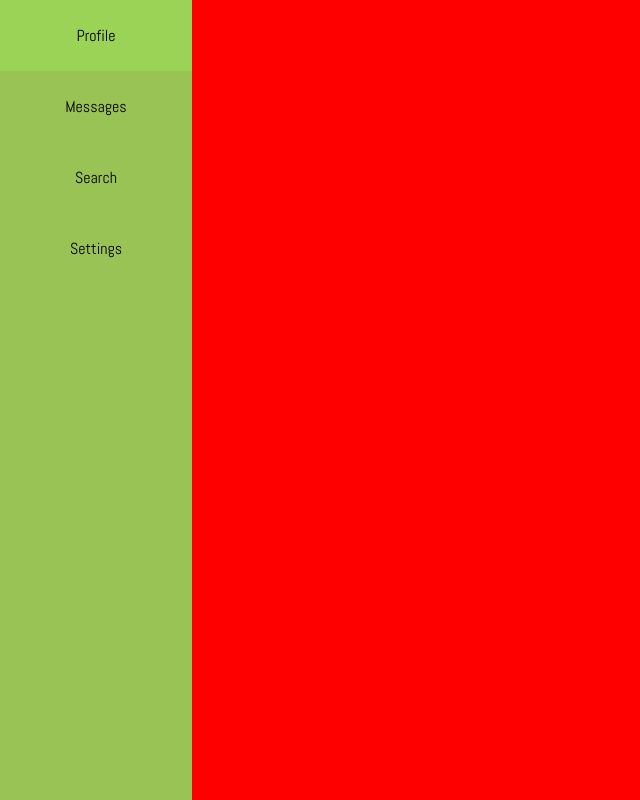
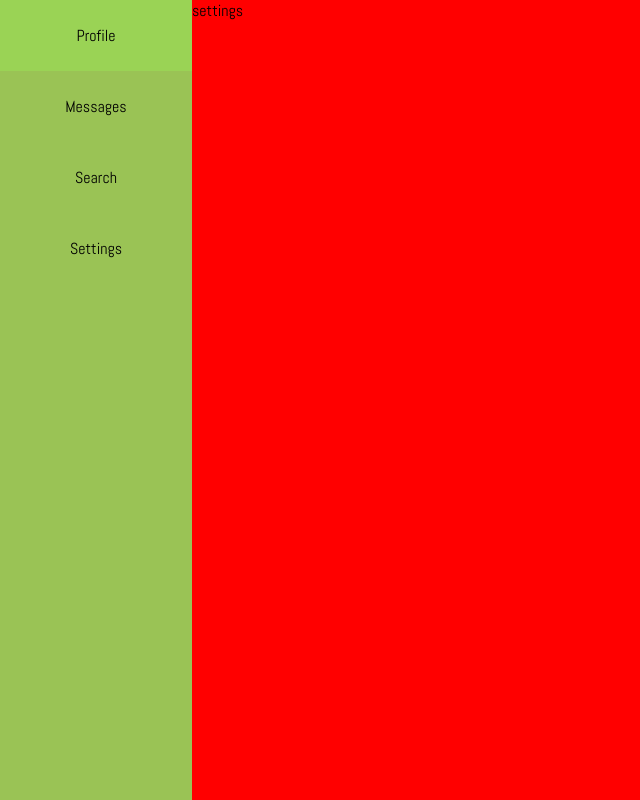
Before and after one commit to aupadhyay123/Encrypted_Patient_Platform, a Next.js app in the folder frontend/: page /dashboard/1 in a window 1280 px wide. Shown: the whole page, without its empty margins (0-640 px from the left). Built offline with nearby package versions, Linux system fonts and the light colour scheme.

Commit message:
added inocmplete menu callback function

```diff
--- a/frontend/components/Content.js
+++ b/frontend/components/Content.js
@@ -3,23 +3,34 @@ import styles from './Content.module.css';
 
 export default function Content(props) {
   const showContent = () => {
-    if(props.section === 'messages') {
-
-    }
-    else if(props.section === 'profile') {
-
-    }
-    else if(props.section === 'settings') {
-
-    }
-    else if(props.section === 'search') {
-
-    }
+    // if(props.section === 'messages') {
+    //   return (
+    //     <h1>messages</h1>
+    //   );
+    // }
+    // else if(props.section === 'profile') {
+    //   return (
+    //     <h1>profile</h1>
+    //   );
+    // }
+    // else if(props.section === 'settings') {
+    //   return (
+    //     <h1>settings</h1>
+    //   );
+    // }
+    // else if(props.section === 'search') {
+    //   return (
+    //     <h1>search</h1>
+    //   );
+    // }
+    return (
+      <h1>{props.section}</h1>
+    )
   }
 
   return (
     <div className={styles.content}>
-
+      {props.section}
     </div>
   )
 }
--- a/frontend/components/Menu.js
+++ b/frontend/components/Menu.js
@@ -7,10 +7,10 @@ import MenuItem from './MenuItem';
 export default function Menu(props) {
   return (
     <div className={styles.menu}>
-      <a href={'../'}>Profile</a>
-      <a href={'../'}>Messages</a>
-      <a href={'../'}>Search</a>
-      <a href={'../'}>Settings</a>
+      <a onClick={props.updateSection('profile')}>Profile</a>
+      <a onClick={props.updateSection('messages')}>Messages</a>
+      <a onClick={props.updateSection('search')}>Search</a>
+      <a onClick={props.updateSection('settings')}>Settings</a>
     </div>
   );
 }
--- a/frontend/pages/dashboard/[user].js
+++ b/frontend/pages/dashboard/[user].js
@@ -3,7 +3,7 @@ import Head from "next/head";
 import { useRouter } from "next/router";
 
 // react.js
-import { useState } from "react"
+import { useState } from "react";
 
 // components
 import Layout from '../../components/Layout';
@@ -28,8 +28,8 @@ export default function User() {
       <Head>
         <title>Dashboard</title>
       </Head>
-      <Menu />
-      <Content />
+      <Menu updateSection={(section) => setSection(section)} />
+      <Content section={section} />
     </Layout>
   );
 }
```
